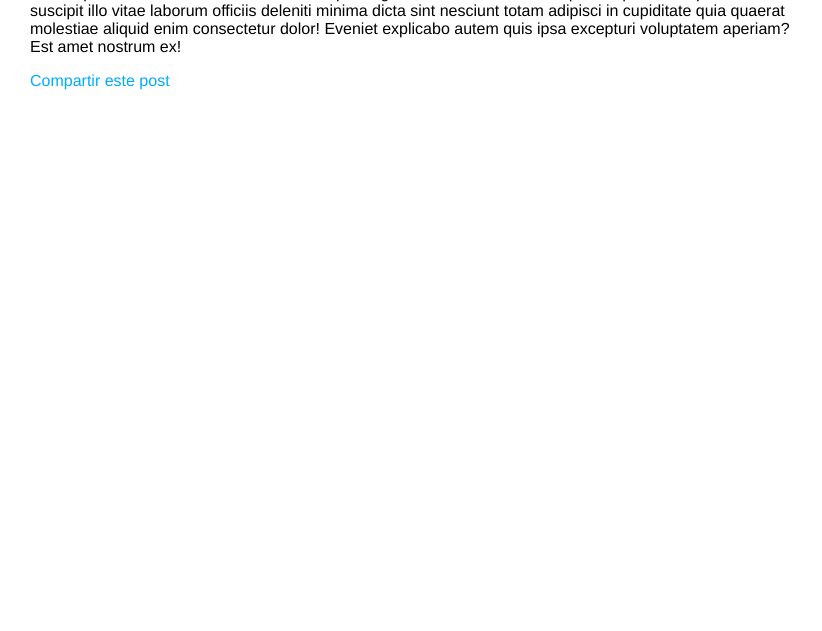
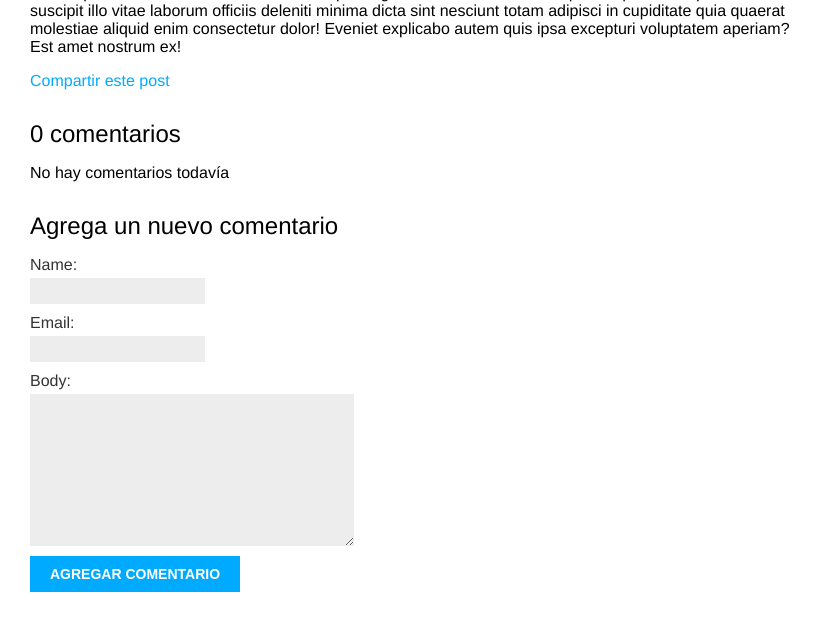
Before and after one commit to daluz0221/ProyectoDjangoBlog, a Django app: a page that uses blog/templates/blog/post/detail.html in a window 1280 px wide. Shown: the part 140-771 px from the top of the page, without its empty margins (0-822 px from the left). Run offline with Django 3.2, Linux system fonts and the light colour scheme; data comes from the database, SQL or seed files in the repository; both versions use the stored data as it was after the commit.

Commit message:
Se agregó sistema de comentarios para los post

```diff
--- a/blog/forms.py
+++ b/blog/forms.py
@@ -1,7 +1,14 @@
 from django import forms
+
+from .models import Comment
 
 class EmailPostForm(forms.Form):
     name = forms.CharField(max_length=25)
     email = forms.EmailField()
     to = forms.EmailField()
     comments = forms.CharField(required=False,widget=forms.Textarea)
+
+class CommentForm(forms.ModelForm):
+    class Meta:
+        model = Comment
+        fields = ('name', 'email', 'body')
--- a/blog/models.py
+++ b/blog/models.py
@@ -34,3 +34,18 @@ class Post(models.Model):
 
     def get_absolute_url(self):
         return reverse('blog:post_detail', args=[self.publish.year,self.publish.month,self.publish.day,self.slug])
+
+class Comment(models.Model):
+    post = models.ForeignKey(Post, on_delete=models.CASCADE, related_name='comments')
+    name = models.CharField(max_length=80)
+    email = models.EmailField()
+    body = models.TextField()
+    created = models.DateTimeField(auto_now_add=True)
+    updated = models.DateTimeField(auto_now=True)
+    active = models.BooleanField(default=True)
+
+    class Meta:
+        ordering = ('created',)
+
+    def __str__(self):
+        return f"Comentario por {self.name} en {self.post}"
--- a/blog/templates/blog/post/detail.html
+++ b/blog/templates/blog/post/detail.html
@@ -15,4 +15,30 @@
         Compartir este post
       </a>
     </p>
+    {% with comments.count as total_comments %}
+      <h2>
+        {{ total_comments }} comentario{{ total_comments|pluralize }}
+      </h2>
+    {% endwith %}
+    {% for comment in comments %}
+      <div class="comment">
+        <p class="info">
+          Comentario {{ forloop.counter }} por {{ comment.name }}
+          {{ comment.created }}
+        </p>
+        {{ comment.body|linebreaks }}
+      </div>
+    {% empty %}
+      <p>No hay comentarios todavía</p>
+    {% endfor %}
+    {% if new_comment %}
+      <h2>Tu comentario ha sido agregado!</h2>
+    {% else %}
+      <h2>Agrega un nuevo comentario</h2>
+      <form method="post">
+        {{ comment_form.as_p }}
+        {% csrf_token %}
+        <p><input type="submit" value="Agregar comentario"></p>
+      </form>
+    {% endif %}
 {% endblock content %}
--- a/blog/views.py
+++ b/blog/views.py
@@ -3,8 +3,8 @@ from django.core.paginator import Paginator, EmptyPage, PageNotAnInteger
 from django.views.generic import ListView
 from django.core.mail import send_mail
 
-from .forms import EmailPostForm
-from .models import Post
+from .forms import EmailPostForm, CommentForm
+from .models import Post, Comment
 
 # Create your views here.
 
@@ -39,7 +39,30 @@ def post_detail(request, year, month, day, posti):
                                     publish__year=year,
                                     publish__month=month,
                                     publish__day=day)
-    return render(request,'blog/post/detail.html',{'post': post})
+    # Lista de comentarios activos para este post
+    comments = post.comments.filter(active=True)
+
+    new_comment = None
+
+    if request.method == 'POST':
+        # un comentario ha sido posteado
+        comment_form = CommentForm(data=request.POST)
+        if comment_form.is_valid():
+            # crea un objeto comentario pero no lo guarda en la base de datos aun
+            new_comment = comment_form.save(commit=False)
+            #Asigna el post actual al comentario
+            new_comment.post = post
+            # Guarda el comentario en la bas de datos
+            new_comment.save()
+    else:
+        comment_form = CommentForm()
+
+    return render(request,'blog/post/detail.html',{
+        'post': post,
+        'comments': comments,
+        'new_comment': new_comment,
+        'comment_form': comment_form
+        })
 
 
 def post_share(request, post_id):
```
Also changed, not shown: blog/admin.py (+7 -1 lines), blog/migrations/0002_comment.py (added), db.sqlite3.
